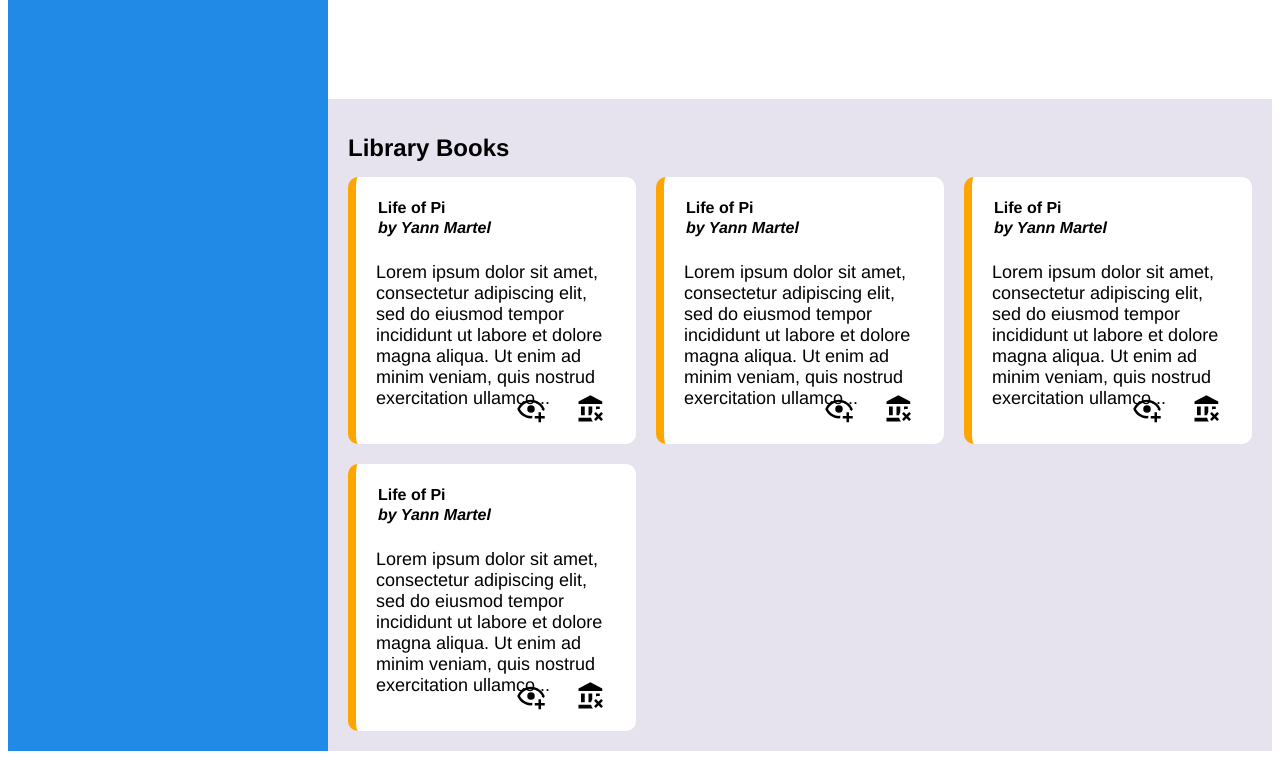
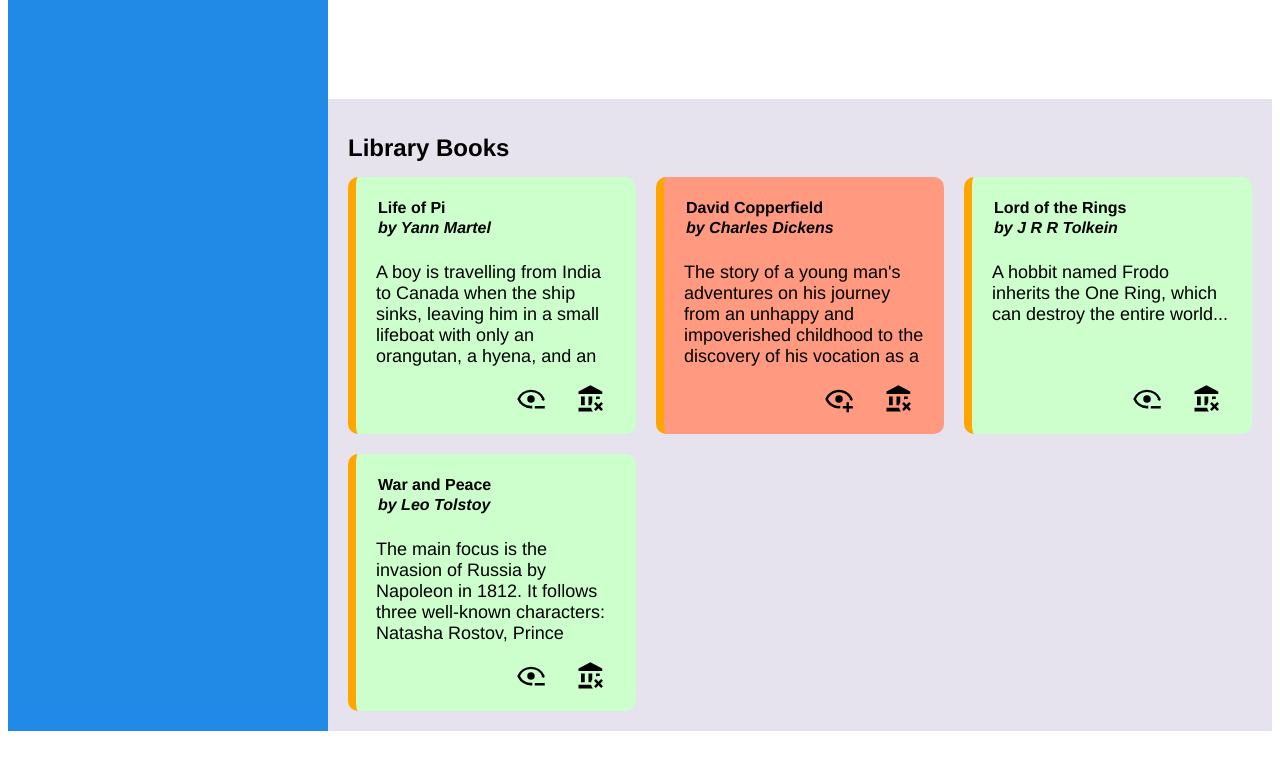
Before and after one commit to gtpWebDev/odin-3-library, a plain HTML site: page index.html in a window 1280 px wide. Shown: the part 84-843 px from the top of the page. Drawn offline with Linux system fonts and the light colour scheme.

Commit message:
Add function to library books
Function added to load library books in the myLibrary array using
DOM manipulation.
The function is not yet connected to the webpage.

```diff
--- a/index.html
+++ b/index.html
@@ -5,7 +5,7 @@
   <meta name="viewport" content="width=device-width, initial-scale=1.0">
   <title>Odin Library</title>
   <link rel="stylesheet" href="styles.css">
-  <script src="index.js"></script>
+  <script src="index.js" defer></script>
 </head>
 <body>
 
@@ -55,55 +55,24 @@
 
       <h2>Library Books</h2>
 
+
       <div id="library-book-container">
 
-          <div class="indiv-book-container">
-            <div class="book-title-and-author">
-              <p class="book-title">Life of Pi</p>
-              <p class="book-author">by Yann Martel</p>
-            </div>
-            <p class="book-synopsis">Lorem ipsum dolor sit amet, consectetur adipiscing elit, sed do eiusmod tempor incididunt ut labore et dolore magna aliqua. Ut enim ad minim veniam, quis nostrud exercitation ullamco...</p>
-            <div class="book-options">
-              <img class="icon" src="img/eye-plus.svg" alt="mark-as-read">
-              <img class="icon" src="img/library-remove.svg" alt="remove-book">
-            </div>
+        <!-- Template for DOM manipulation
+
+        <div style="background-color: #ccffcc" class="indiv-book-container">
+          <div class="book-title-and-author">
+            <p class="book-title">Book title</p>
+            <p class="book-author">by book author</p>
           </div>
+          <p class="book-synopsis">Book synopsis</p>
+          <div class="book-options">
+            <img class="icon" src="img/eye-plus.svg">
+            <img class="icon" src="img/library-remove.svg">
+          </div>
+        </div>
 
-          <div class="indiv-book-container">
-            <div class="book-title-and-author">
-              <p class="book-title">Life of Pi</p>
-              <p class="book-author">by Yann Martel</p>
-            </div>
-            <p class="book-synopsis">Lorem ipsum dolor sit amet, consectetur adipiscing elit, sed do eiusmod tempor incididunt ut labore et dolore magna aliqua. Ut enim ad minim veniam, quis nostrud exercitation ullamco...</p>
-            <div class="book-options">
-              <img class="icon" src="img/eye-plus.svg" alt="mark-as-read">
-              <img class="icon" src="img/library-remove.svg" alt="remove-book">
-            </div>
-          </div>
-
-          <div class="indiv-book-container">
-            <div class="book-title-and-author">
-              <p class="book-title">Life of Pi</p>
-              <p class="book-author">by Yann Martel</p>
-            </div>
-            <p class="book-synopsis">Lorem ipsum dolor sit amet, consectetur adipiscing elit, sed do eiusmod tempor incididunt ut labore et dolore magna aliqua. Ut enim ad minim veniam, quis nostrud exercitation ullamco...</p>
-            <div class="book-options">
-              <img class="icon" src="img/eye-plus.svg" alt="mark-as-read">
-              <img class="icon" src="img/library-remove.svg" alt="remove-book">
-            </div>
-          </div>
-
-          <div class="indiv-book-container">
-            <div class="book-title-and-author">
-              <p class="book-title">Life of Pi</p>
-              <p class="book-author">by Yann Martel</p>
-            </div>
-            <p class="book-synopsis">Lorem ipsum dolor sit amet, consectetur adipiscing elit, sed do eiusmod tempor incididunt ut labore et dolore magna aliqua. Ut enim ad minim veniam, quis nostrud exercitation ullamco...</p>
-            <div class="book-options">
-              <img class="icon" src="img/eye-plus.svg" alt="mark-as-read">
-              <img class="icon" src="img/library-remove.svg" alt="remove-book">
-            </div>
-          </div>
+        -->
 
       </div>
 
--- a/index.js
+++ b/index.js
@@ -2,19 +2,107 @@
 
 const myLibrary = [];
 
-//let book1 = new Book("Life of Pi", "Yann Martel", 300, true)
-//console.log("Book1, a Book object, with object properties and methods:",book1)
-//console.log("Book info object method invocation:", book1.info())
+// starter books to avoid an empty library...
+addBookToLibrary(
+  "Life of Pi",
+  "Yann Martel",
+  300,
+  "A boy is travelling from India to Canada when the ship sinks, leaving him in a small lifeboat with only an orangutan, a hyena, and an adult bengali tiger...",
+  true
+)
+addBookToLibrary(
+  "David Copperfield",
+  "Charles Dickens",
+  2300,
+  "The story of a young man's adventures on his journey from an unhappy and impoverished childhood to the discovery of his vocation as a successful novelist.",
+  false
+)
+addBookToLibrary(
+  "Lord of the Rings",
+  "J R R Tolkein",
+  1200,
+  " A hobbit named Frodo inherits the One Ring, which can destroy the entire world...",
+  true
+)
+addBookToLibrary(
+  "War and Peace",
+  "Leo Tolstoy",
+  1800,
+  "The main focus is the invasion of Russia by Napoleon in 1812. It follows three well-known characters: Natasha Rostov, Prince Andrei Bolkonsky, and Pierre Bezukhoy.",
+  true
+)
 
-addBookToLibrary("Life of Pi", "Yann Martel", 300, true)
-addBookToLibrary("The Bible", "Anon", 2300, false)
-console.table(myLibrary)
+/*
+  1. Display books function to transform the data onto the UI.
 
-function Book(name, author, pages, readOrNot) {
+  2. New book function that opens a modal dialog to allow the user to add a new book.
+
+  3. Remove book function.
+
+  4. Toggle status to readOrNot = true.
+*/
+
+displayBooksAmendDOM()
+
+// Option 1
+function displayBooksAmendDOM() {
+
+  let libraryBookContainer = document.querySelector("#library-book-container")
+
+  myLibrary.forEach((elem) => {
+
+    let indivBookContainer = document.createElement("div")
+    indivBookContainer.setAttribute("class","indiv-book-container")
+
+    let backgroundColor = elem.readOrNot ? "#ccffcc" : "#ff9980"
+    indivBookContainer.setAttribute("style",`background-color: ${backgroundColor}`)
+
+    // title and author
+    let bookTitleAndAuthor = document.createElement("div")
+    bookTitleAndAuthor.setAttribute("class","book-title-and-author")
+    let bookTitle = document.createElement("p")
+    bookTitle.setAttribute("class","book-title")
+    bookTitle.textContent = elem.name
+    let bookAuthor = document.createElement("p")
+    bookAuthor.setAttribute("class","book-author")
+    bookAuthor.textContent = `by ${elem.author}`
+    bookTitleAndAuthor.appendChild(bookTitle)
+    bookTitleAndAuthor.appendChild(bookAuthor)
+    indivBookContainer.appendChild(bookTitleAndAuthor)
+    // title and author
+    let bookSynopsis = document.createElement("p")
+    bookSynopsis.setAttribute("class","book-synopsis")
+    bookSynopsis.textContent = elem.synopsis
+    indivBookContainer.appendChild(bookSynopsis)
+    // book options
+    let bookOptions = document.createElement("div")
+    bookOptions.setAttribute("class","book-options")
+    let toggleReadOrNotIcon = document.createElement("img")
+    toggleReadOrNotIcon.setAttribute("class","icon")
+    let readOrNotImgUrl = elem.readOrNot ? "/img/eye-minus.svg" : "/img/eye-plus.svg"
+    toggleReadOrNotIcon.setAttribute("src",readOrNotImgUrl)
+    let removeBookIcon = document.createElement("img")
+    removeBookIcon.setAttribute("class","icon")
+    removeBookIcon.setAttribute("src","/img/library-remove.svg")
+    bookOptions.appendChild(toggleReadOrNotIcon)
+    bookOptions.appendChild(removeBookIcon)
+    indivBookContainer.appendChild(bookOptions)
+    // finally append created structure to parent element
+    libraryBookContainer.appendChild(indivBookContainer)
+  })
+
+}
+
+
+
+// Book object constructor function
+function Book(name, author, pages, synopsis, readOrNot) {
+
   this.name = name;
   this.author = author;
   this.pages = pages;
   this.readOrNot = readOrNot
+  this.synopsis = synopsis
   this.info = function() {
     if (readOrNot) {
       return `${name} by ${author}, ${pages} pages, previously read`
@@ -22,11 +110,11 @@
       return `${name} by ${author}, ${pages} pages, not read yet`
     }
   }
+
 }
 
-function addBookToLibrary(name, author, pages, readOrNot) {
 
-  let newBook = new Book(name, author, pages, readOrNot)
+function addBookToLibrary(name, author, pages, synopsis, readOrNot) {
+  let newBook = new Book(name, author, pages, synopsis, readOrNot)
   myLibrary.push(newBook)
-
 }
--- a/styles.css
+++ b/styles.css
@@ -12,6 +12,9 @@
   --midColour: #c1121f;
   --midDarkColour: #218ae6;
   --darkestColour: #003049;
+
+  --greenGood: rgb(0, 128, 0);
+  --redBad: rgb(247, 0, 0);
 
 }
 
@@ -158,7 +161,7 @@
   border-radius: 10px;
   padding: 20px;
   display: grid;
-  grid-template-rows: auto 150px auto;
+  grid-template-rows: auto 140px auto;
 }
 
 .book-title-and-author {
@@ -178,6 +181,7 @@
 
 .book-synopsis {
   font-size: 18px;
+  overflow: hidden;
 }
 
 .book-options {
```
Also changed, not shown: img/eye-minus.svg (added).
